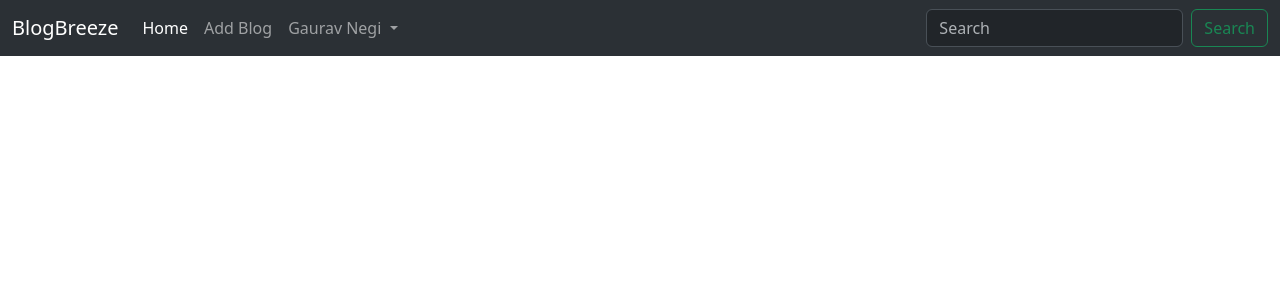
After one commit to gaurav637/BlogBreeze, a Node server app: template views/signup.ejs in a window 1280 px wide. The commit adds this page. Shown: the top 300 px of the page. Run offline with Node 20, Linux system fonts and the light colour scheme; the template is opened without the code that fills it, so the values that code supplies are empty; some libraries are stand-ins or nearby versions.

Commit message:
add home page and signup

```diff
--- a/package.json
+++ b/package.json
@@ -14,7 +14,8 @@
   "dependencies": {
     "dotenv": "^16.4.5",
     "ejs": "^3.1.10",
-    "express": "^4.19.2"
+    "express": "^4.19.2",
+    "mongoose": "^8.4.3"
   },
   "devDependencies": {
     "nodemon": "^3.1.4"
--- a/views/home.ejs
+++ b/views/home.ejs
@@ -6,7 +6,7 @@
     <title>Home Page</title>
 </head>
 <body>
-
+    <%- include('./partials/nav') %>
     <%- include('./partials/script') %>
 </body>
 </html>
--- /dev/null
+++ b/views/partials/nav.ejs
@@ -0,0 +1,31 @@
+<nav class="navbar navbar-expand-lg bg-body-tertiary" data-bs-theme="dark">
+    <div class="container-fluid">
+      <a class="navbar-brand" href="#">BlogBreeze</a>
+      <button class="navbar-toggler" type="button" data-bs-toggle="collapse" data-bs-target="#navbarSupportedContent" aria-controls="navbarSupportedContent" aria-expanded="false" aria-label="Toggle navigation">
+        <span class="navbar-toggler-icon"></span>
+      </button>
+      <div class="collapse navbar-collapse" id="navbarSupportedContent">
+        <ul class="navbar-nav me-auto mb-2 mb-lg-0">
+          <li class="nav-item">
+            <a class="nav-link active" aria-current="page" href="#">Home</a>
+          </li>
+          <li class="nav-item">
+            <a class="nav-link" href="#">Add Blog</a>
+          </li>
+          <li class="nav-item dropdown">
+            <a class="nav-link dropdown-toggle" href="#" role="button" data-bs-toggle="dropdown" aria-expanded="false">
+              Gaurav Negi
+            </a>
+            <ul class="dropdown-menu">
+              <li><a class="dropdown-item" href="#">LogOut</a></li>
+              <li><a class="dropdown-item" href="#">Something else here</a></li>
+            </ul>
+          </li>
+        </ul>
+        <form class="d-flex" role="search">
+          <input class="form-control me-2" type="search" placeholder="Search" aria-label="Search">
+          <button class="btn btn-outline-success" type="submit">Search</button>
+        </form>
+      </div>
+    </div>
+  </nav>
--- /dev/null
+++ b/views/signup.ejs
@@ -0,0 +1,13 @@
+<!DOCTYPE html>
+<html lang="en">
+<head>
+    <%- include('./partials/head') %>
+
+    <title>SignUp</title>
+</head>
+<body>
+    <%- include('./partials/nav') %>
+
+    <%- include('./partials/script') %>
+</body>
+</html>
```
Also changed, not shown: models/user.js (added, +51 -0 lines), routes/userRouter.js (added, +24 -0 lines), public/images.jpeg (added), 2 other files.
